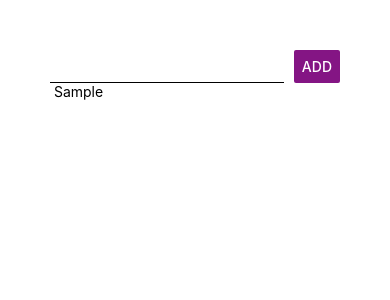
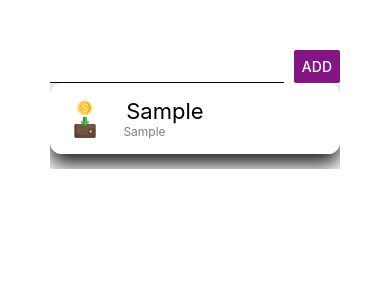
Before and after one commit to jorlup/app_finanzas, a React Native app: screen / in a window 390 px wide. Both pictures are taken after typing "Sample" into the empty fields and a click on the button "ADD". Shown: the top 300 px of the page. Built offline with nearby package versions, Linux system fonts and the light colour scheme; some icons are missing.

Commit message:
Add: componente transaccion

```diff
--- a/src/components/TransItem/index.tsx
+++ b/src/components/TransItem/index.tsx
@@ -1,13 +1,28 @@
+import { FontAwesomeIcon } from "@fortawesome/react-native-fontawesome";
+import { faTrashCan } from '@fortawesome/free-solid-svg-icons'
 import React from "react";
-import {
-    Text,
-    View,
-  } from "react-native";
+import {Text, View, Image, TouchableOpacity} from "react-native";
+import {styles} from "./styles";
 
-export function TransItem({item, onPress}: {item: any, onPress: any}) {
+const imgBill = require("../../../assets/bill.png");
+const imgIncome = require("../../../assets/income.png");
+
+export enum Type{
+  bill = "bill",
+  income = "income"
+}
+
+export function TransItem({ item, type, onPress }: { item: any; onPress: any; type: Type }) {
   return (
-    <View>
-      <Text> {item?.value} </Text>
+    <View style={styles.transItem}>
+      <Image style={styles.imgItem} source={(type == Type.bill) ? imgBill : imgIncome}/>
+      <View style={{flex:1}}>
+        <Text style={styles.desItem}> {item?.value} </Text>
+        <Text style={styles.dateItem}> {item?.value} </Text>
+      </View>
+      <TouchableOpacity onPress={()=> onPress(item.id)}>
+        <FontAwesomeIcon icon={faTrashCan} style={{marginRight:10}} color="red" />
+      </TouchableOpacity>
     </View>
   );
 }
--- a/src/components/TransItem/styles.js
+++ b/src/components/TransItem/styles.js
@@ -0,0 +1,37 @@
+import { StyleSheet} from "react-native";
+
+const SPACING = 15;
+
+export const styles = StyleSheet.create({
+  imgItem: {
+    width: 40,
+    height: 40,
+    marginRight: SPACING,
+  },
+  desItem: {
+    fontSize:22,
+  },
+  dateItem: {
+    fontSize:12,
+    opacity: 0.5,
+  },
+  transItem: {
+    flexDirection: "row",
+    alignItems: "center",
+    padding: SPACING,
+    marginBottom: SPACING,
+    overflow: "visible",
+    backgroundColor: "rgba(255,255,255,0.95)",
+    borderRadius: 12,
+
+    shadowColor: "#000",
+    shadowOffset: {
+      width: 0,
+      height: 10,
+    },
+    shadowOpacity: 0.9,
+    shadowRadius: 20,
+
+    elevation: 8,
+  },
+});
```
Also changed, not shown: assets/bill.png (added), assets/income.png (added).
